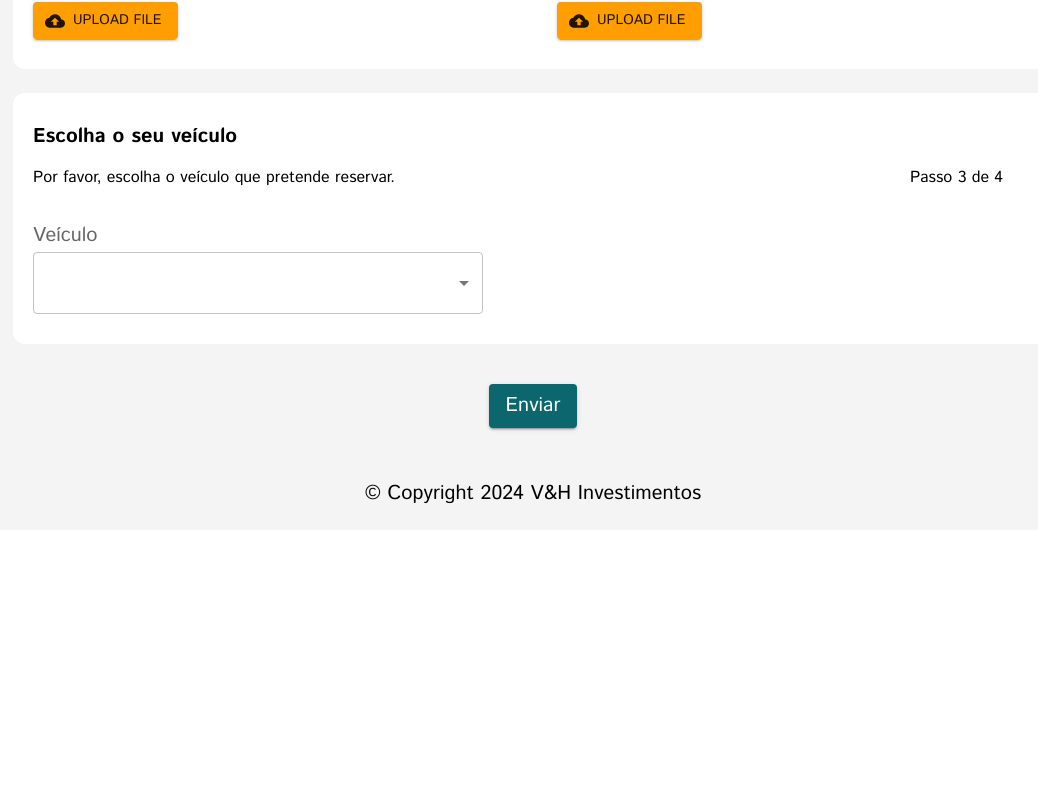
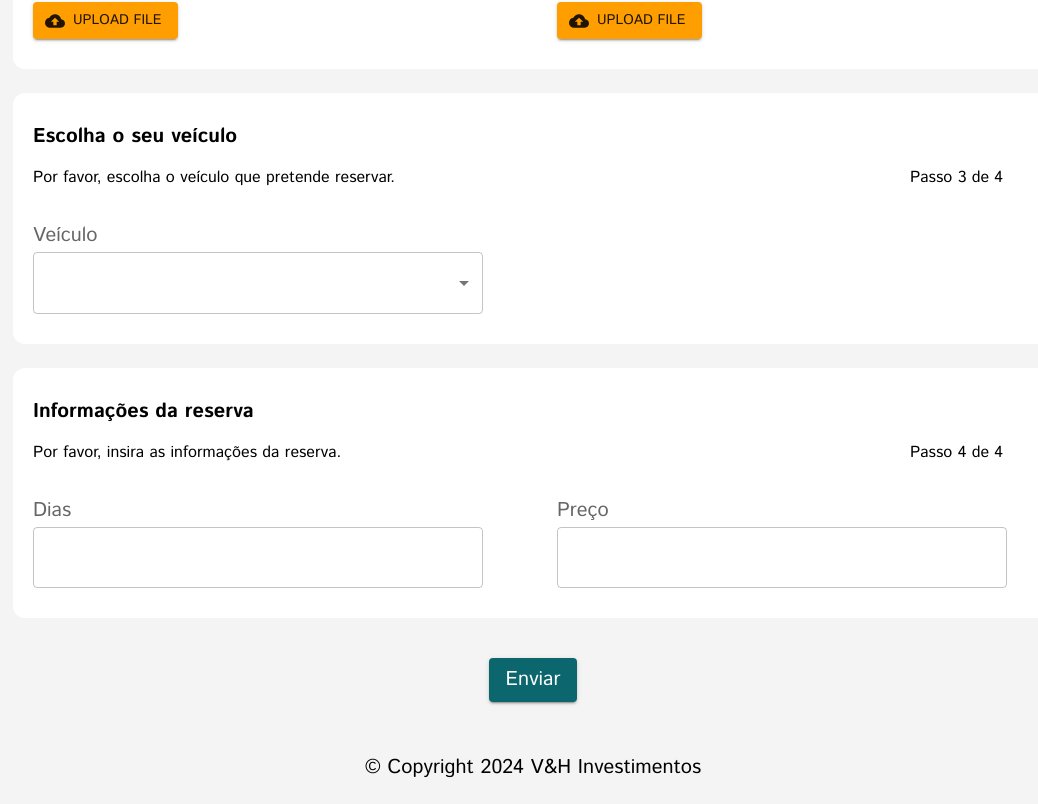
Before and after one commit to d-coder47/rent-a-car, a React (Vite) app: page /reservation in a window 1280 px wide. Shown: the part 1383-2187 px from the top of the page, without its empty margins (107-1145 px from the left). Before the commit the page ends 1913 px from the top, so only its background shows below. Built offline with nearby package versions, Linux system fonts and the light colour scheme.

Commit message:
feat: Add price and days to reservation form

```diff
--- a/src/components/ReservationForm/ReservationForm.tsx
+++ b/src/components/ReservationForm/ReservationForm.tsx
@@ -7,6 +7,7 @@ import { IFieldsErrors, IReservationInfo } from "../../interfaces";
 import frontID from "../../assets/reservation/frontID.png";
 import backID from "../../assets/reservation/backID.png";
 import Step3 from "./Step3";
+import Step4 from "./Step4";
 
 const ReservationForm = () => {
   const theme = useTheme();
@@ -28,6 +29,8 @@ const ReservationForm = () => {
       id: "",
       name: "",
     },
+    price: "",
+    days: "",
   });
 
   const [fieldsErrors, setFieldsErros] = useState<IFieldsErrors>({
@@ -43,6 +46,8 @@ const ReservationForm = () => {
       back: "",
     },
     vehicle: "",
+    price: "",
+    days: "",
   });
 
   const handleChange = (e: React.ChangeEvent<HTMLInputElement>) => {
@@ -291,6 +296,12 @@ const ReservationForm = () => {
           handleChange={handleChange}
         />
 
+        <Step4
+          reservationValues={reservationInfo}
+          fieldsErrors={fieldsErrors}
+          handleChange={handleChange}
+        />
+
         <Button
           variant="contained"
           sx={{
--- /dev/null
+++ b/src/components/ReservationForm/Step4.tsx
@@ -0,0 +1,92 @@
+import { Box, InputLabel, TextField, Typography } from "@mui/material";
+import Grid from "@mui/material/Grid2";
+import { IStep } from "../../interfaces";
+
+const Step4: React.FC<IStep> = ({
+  reservationValues,
+  fieldsErrors,
+  handleChange,
+}) => {
+  return (
+    <Box
+      sx={{
+        background: "#ffffff",
+        width: "1000px",
+        height: "100%",
+        borderRadius: "12px",
+        padding: "30px 20px",
+      }}
+    >
+      <Box>
+        <Typography variant="h5">Informações da reserva</Typography>
+
+        <Box
+          sx={{
+            width: "97%",
+            display: "flex",
+            justifyContent: "space-between",
+            marginTop: "15px",
+          }}
+        >
+          <Typography variant="body2">
+            Por favor, insira as informações da reserva.
+          </Typography>
+          <Typography variant="body2">Passo 4 de 4</Typography>
+        </Box>
+
+        <Box
+          sx={{
+            marginTop: "30px",
+          }}
+        >
+          <Grid
+            container
+            spacing={{ xs: 2, md: 3 }}
+            columns={12}
+            rowSpacing={3}
+            columnSpacing={6}
+          >
+            <Grid size={6}>
+              <InputLabel shrink={false} htmlFor={"username"}>
+                <Typography>Dias</Typography>
+              </InputLabel>
+              <TextField
+                id="outlined-basic"
+                variant="outlined"
+                name="days"
+                type="number"
+                value={reservationValues.name}
+                error={fieldsErrors.name !== ""}
+                helperText={fieldsErrors.name}
+                onChange={handleChange}
+                autoComplete="off"
+                sx={{
+                  width: "450px",
+                }}
+              />
+            </Grid>
+
+            <Grid size={6}>
+              <InputLabel shrink={false} htmlFor={"username"}>
+                <Typography>Preço</Typography>
+              </InputLabel>
+              <TextField
+                id="outlined-basic"
+                variant="outlined"
+                autoComplete="off"
+                name="price"
+                value={reservationValues.phone}
+                onChange={handleChange}
+                sx={{
+                  width: "450px",
+                }}
+              />
+            </Grid>
+          </Grid>
+        </Box>
+      </Box>
+    </Box>
+  );
+};
+
+export default Step4;
--- a/src/interfaces/index.tsx
+++ b/src/interfaces/index.tsx
@@ -39,6 +39,8 @@ export interface IReservationInfo {
     id: string;
     name: string;
   };
+  price: string;
+  days: string;
 }
 
 export interface IFieldsErrors {
@@ -54,6 +56,8 @@ export interface IFieldsErrors {
     back: string;
   };
   vehicle: string;
+  price: string;
+  days: string;
 }
 
 export interface ISelectedVehicle {
```
